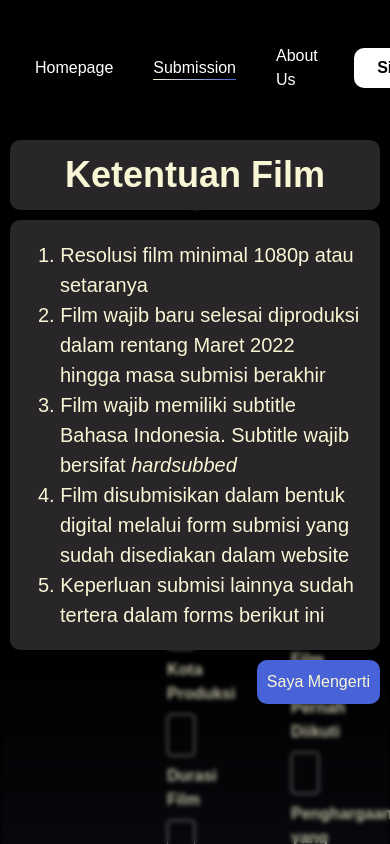
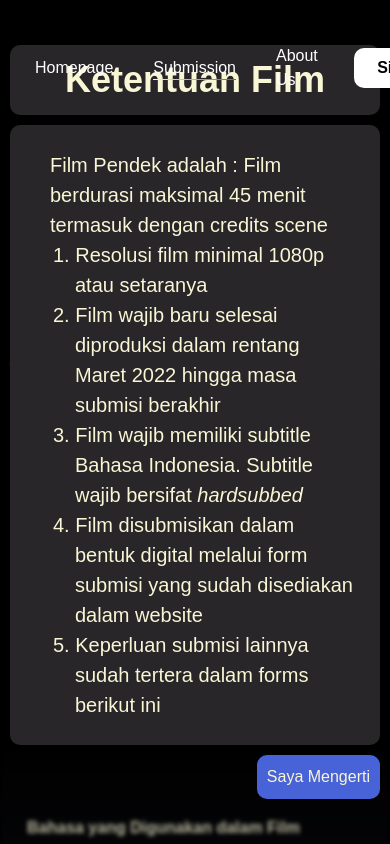
Before and after one commit to syauqijan/ganffest, a Next.js app: page /submission in a window 390 px wide. Shown: the top 844 px of the page. Built offline with nearby package versions, Linux system fonts and the light colour scheme; no server answers.

Commit message:
feat: responsive first submission page add: missing film data req

```diff
--- a/src/components/fragments/submission/filmData/FilmDataForm.module.css
+++ b/src/components/fragments/submission/filmData/FilmDataForm.module.css
@@ -95,3 +95,40 @@
     background: #ff0000;
 
   }
+
+
+@media only screen and (max-width: 500px) {
+    .inputContainer{
+      flex-direction: column;
+      width: 100%;
+    }
+
+    .inputContainerFirst{
+      width: 100%;
+    }
+
+    .inputContainerTwo{
+      width: 100%;
+    }
+
+    .inputContainerThree{
+      width: 100%;
+    }
+
+    .inputContainerFour{
+      flex-direction: column;
+      width: 100%;
+      gap: 2rem;
+      margin-top: 2rem;
+    }
+
+    .inputLink{
+      width: 100%;
+      gap: 0.25rem;
+    }
+
+    .inputLinkTwo{
+      width: 100%;
+      gap: 0px;
+    }
+}
--- a/src/components/fragments/submission/filmTerms/FilmTerms.module.css
+++ b/src/components/fragments/submission/filmTerms/FilmTerms.module.css
@@ -34,13 +34,20 @@
     height: max-content;
     background-color: var(--primary);
     color: #F9F6D5;
-    padding: 0.5rem;
     border-radius: 10px;
     font-size: 1.25rem;
     box-shadow: 10px;
-    padding: 20px;
-    padding-left: 50px;
+    padding: 25px;
+}
+
+.rules{
+    padding-left: 40px;
     text-indent: -22px;
+}
+
+.definition{
+    padding-left: 15px;
+    text-indent: 0px;
 }
 
 .closeButton{
--- a/src/components/fragments/submission/filmTerms/FilmTerms.tsx
+++ b/src/components/fragments/submission/filmTerms/FilmTerms.tsx
@@ -10,11 +10,12 @@ const FilmTerms = ({isVisible, onClose}:any) => {
         Ketentuan Film
         </h1>
         <ol className={styles.content}>
-          <li>1. Resolusi film minimal 1080p atau setaranya</li>
-          <li>2. Film wajib baru selesai diproduksi dalam rentang Maret 2022 hingga masa submisi berakhir</li>
-          <li>3. Film wajib memiliki subtitle Bahasa Indonesia. Subtitle wajib bersifat <i>hardsubbed</i></li>
-          <li>4. Film disubmisikan dalam bentuk digital melalui form submisi yang sudah disediakan dalam website</li>
-          <li>5. Keperluan submisi lainnya sudah tertera dalam forms berikut ini </li>
+          <li className={styles.definition}>Film Pendek adalah : Film berdurasi maksimal 45 menit termasuk dengan credits scene</li>
+          <li className={styles.rules}>1. Resolusi film minimal 1080p atau setaranya</li>
+          <li className={styles.rules}>2. Film wajib baru selesai diproduksi dalam rentang Maret 2022 hingga masa submisi berakhir</li>
+          <li className={styles.rules}>3. Film wajib memiliki subtitle Bahasa Indonesia. Subtitle wajib bersifat <i>hardsubbed</i></li>
+          <li className={styles.rules}>4. Film disubmisikan dalam bentuk digital melalui form submisi yang sudah disediakan dalam website</li>
+          <li className={styles.rules}>5. Keperluan submisi lainnya sudah tertera dalam forms berikut ini </li>
         </ol>
         <button className={styles.closeButton} onClick={() => onClose()}>
           Saya Mengerti
--- a/src/views/Submission/SubmissionPage.module.css
+++ b/src/views/Submission/SubmissionPage.module.css
@@ -118,3 +118,9 @@
     transition: 0.3s;
   } */
   /* Add more styles as needed */
+@media only screen and (max-width: 500px){
+  .myForm{
+    padding-left: 10px;
+    padding-right: 10px;
+  }
+}
```
